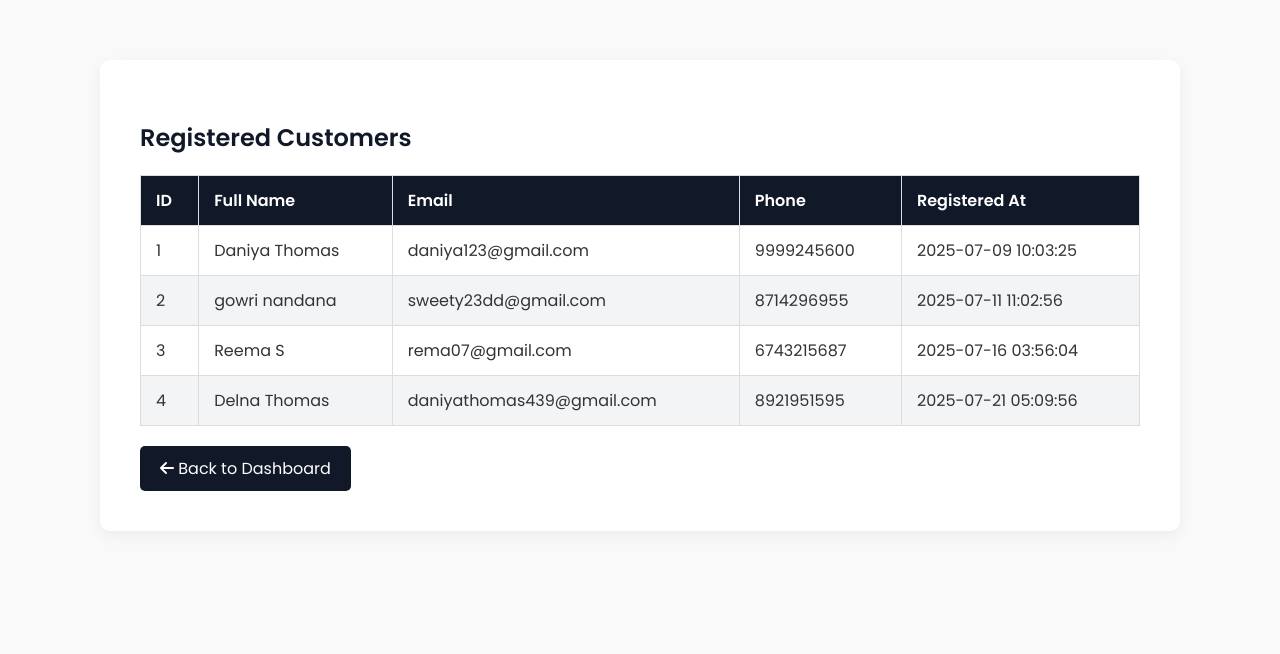
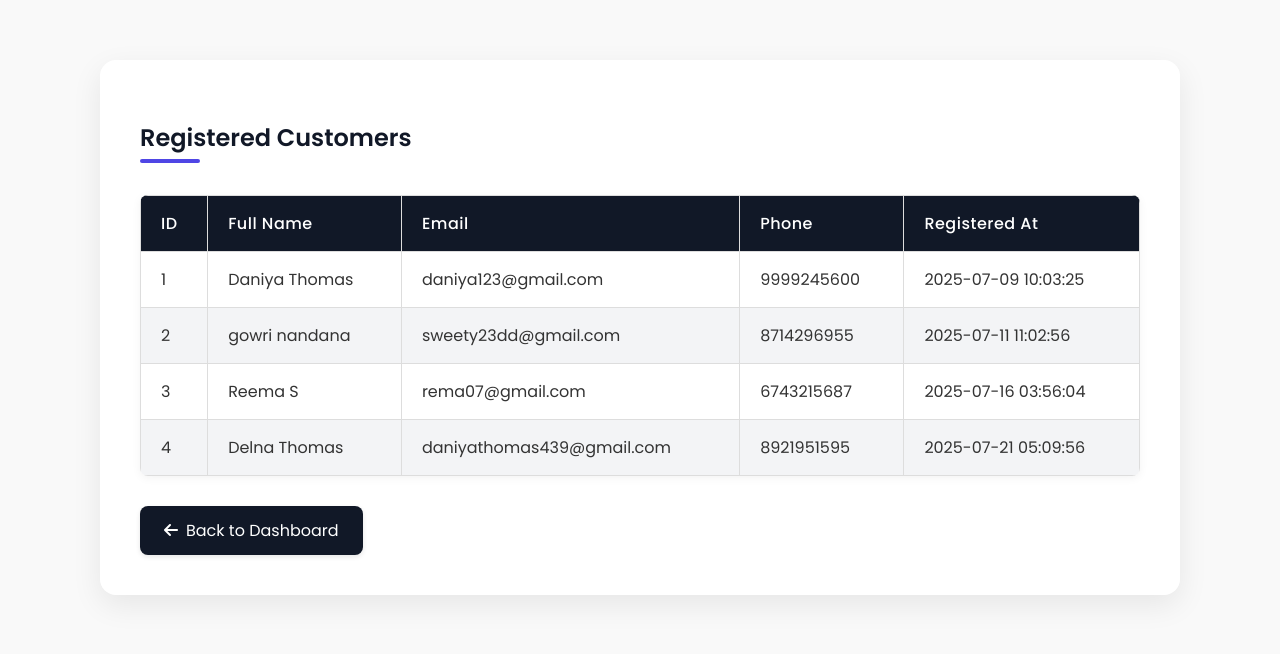
Before and after one commit to aparnova/cafe_website, a PHP site: page /view_customers.php in a window 1280 px wide. Shown: the top 654 px of the page. Run offline with PHP 8.4, Linux system fonts and the light colour scheme; data comes from the database, SQL or seed files in the repository.

Commit message:
update customers

```diff
--- a/mini project/view_customers.php
+++ b/mini project/view_customers.php
@@ -9,60 +9,224 @@ session_start();
   <title>Registered Customers - Admin Dashboard</title>
   <link rel="stylesheet" href="https://cdnjs.cloudflare.com/ajax/libs/font-awesome/6.4.0/css/all.min.css">
   <link href="https://fonts.googleapis.com/css2?family=Poppins:wght@300;400;500;600&display=swap" rel="stylesheet">
+  <link rel="stylesheet" href="https://cdnjs.cloudflare.com/ajax/libs/animate.css/4.1.1/animate.min.css">
   <style>
+    :root {
+      --primary-color: #111827;
+      --secondary-color: #374151;
+      --accent-color: #4f46e5;
+      --light-bg: #f9f9f9;
+      --table-even: #f3f4f6;
+      --table-hover: #e5e7eb;
+    }
+
     body {
       font-family: 'Poppins', sans-serif;
       margin: 0;
-      background: #f9f9f9;
+      background: var(--light-bg);
       color: #333;
+      transition: all 0.3s ease;
     }
+
     .container {
       max-width: 1000px;
       margin: 60px auto;
       background: white;
       padding: 40px;
-      border-radius: 10px;
-      box-shadow: 0 5px 15px rgba(0,0,0,0.05);
+      border-radius: 16px;
+      box-shadow: 0 10px 30px rgba(0,0,0,0.08);
+      transform: translateY(-20px);
+      opacity: 0;
+      animation: fadeInUp 0.6s ease-out forwards;
     }
+
     h2 {
       margin-bottom: 20px;
-      color: #111827;
+      color: var(--primary-color);
+      position: relative;
+      display: inline-block;
     }
+
+    h2::after {
+      content: '';
+      position: absolute;
+      bottom: -8px;
+      left: 0;
+      width: 60px;
+      height: 4px;
+      background: var(--accent-color);
+      border-radius: 2px;
+      transition: width 0.3s ease;
+    }
+
+    h2:hover::after {
+      width: 100px;
+    }
+
     table {
       width: 100%;
       border-collapse: collapse;
       margin-top: 20px;
+      box-shadow: 0 2px 10px rgba(0,0,0,0.05);
+      overflow: hidden;
+      border-radius: 8px;
     }
+
     table th, table td {
-      padding: 12px 15px;
+      padding: 15px 20px;
       border: 1px solid #ddd;
       text-align: left;
+      transition: all 0.2s ease;
     }
+
     table th {
-      background: #111827;
+      background: var(--primary-color);
       color: white;
+      font-weight: 500;
+      letter-spacing: 0.5px;
     }
+
     table tr:nth-child(even) {
-      background: #f3f4f6;
+      background: var(--table-even);
     }
+
+    table tr:hover td {
+      background: var(--table-hover);
+      transform: translateX(4px);
+    }
+
+    table tr {
+      transition: all 0.3s ease;
+    }
+
+    table tr:first-child:hover td {
+      transform: none;
+      background: var(--primary-color);
+    }
+
     .back-btn {
-      display: inline-block;
-      margin-top: 20px;
-      padding: 10px 20px;
-      background: #111827;
+      display: inline-flex;
+      align-items: center;
+      gap: 8px;
+      margin-top: 30px;
+      padding: 12px 24px;
+      background: var(--primary-color);
       color: white;
       text-decoration: none;
-      border-radius: 5px;
-      transition: background 0.3s ease;
+      border-radius: 8px;
+      transition: all 0.3s cubic-bezier(0.25, 0.8, 0.25, 1);
+      box-shadow: 0 2px 5px rgba(0,0,0,0.1);
     }
+
     .back-btn:hover {
-      background: #374151;
+      background: var(--accent-color);
+      transform: translateY(-2px);
+      box-shadow: 0 5px 15px rgba(79, 70, 229, 0.3);
+    }
+
+    .back-btn:active {
+      transform: translateY(0);
+    }
+
+    .loading-row {
+      animation: pulse 1.5s infinite ease-in-out;
+    }
+
+    @keyframes fadeInUp {
+      from {
+        opacity: 0;
+        transform: translateY(20px);
+      }
+      to {
+        opacity: 1;
+        transform: translateY(0);
+      }
+    }
+
+    @keyframes pulse {
+      0% { opacity: 0.6; }
+      50% { opacity: 1; }
+      100% { opacity: 0.6; }
+    }
+
+    @keyframes fadeIn {
+      from { opacity: 0; }
+      to { opacity: 1; }
+    }
+
+    /* Responsive table */
+    @media (max-width: 768px) {
+      .container {
+        padding: 20px;
+        margin: 20px;
+      }
+
+      table {
+        display: block;
+        overflow-x: auto;
+      }
+    }
+
+    /* Notification style */
+    .notification {
+      position: fixed;
+      top: 20px;
+      right: 20px;
+      padding: 15px 25px;
+      background: var(--accent-color);
+      color: white;
+      border-radius: 8px;
+      box-shadow: 0 5px 15px rgba(0,0,0,0.1);
+      transform: translateX(200%);
+      transition: transform 0.4s cubic-bezier(0.68, -0.55, 0.265, 1.55);
+      z-index: 1000;
+    }
+
+    .notification.show {
+      transform: translateX(0);
+    }
+
+    /* Floating action button */
+    .fab {
+      position: fixed;
+      bottom: 30px;
+      right: 30px;
+      width: 60px;
+      height: 60px;
+      background: var(--accent-color);
+      color: white;
+      border-radius: 50%;
+      display: flex;
+      align-items: center;
+      justify-content: center;
+      font-size: 24px;
+      box-shadow: 0 4px 20px rgba(79, 70, 229, 0.3);
+      cursor: pointer;
+      transition: all 0.3s ease;
+      z-index: 100;
+    }
+
+    .fab:hover {
+      transform: scale(1.1) translateY(-5px);
+      box-shadow: 0 8px 25px rgba(79, 70, 229, 0.4);
     }
   </style>
 </head>
 <body>
+  <!-- Notification element -->
+  <div id="notification" class="notification" style="display: none;">
+    <i class="fas fa-check-circle"></i> Action completed successfully!
+  </div>
+
+  <!-- Floating action button -->
+  <div class="fab animate__animated animate__bounceInUp" onclick="scrollToTop()">
+    <i class="fas fa-arrow-up"></i>
+  </div>
+
   <div class="container">
-    <h2>Registered Customers</h2>
+    <h2 class="animate__animated animate__fadeIn">Registered Customers</h2>
+
+    <div class="table-responsive">
       <table>
         <thead>
           <tr>
@@ -79,8 +243,11 @@ session_start();
           $result = mysqli_query($conn, $query);
 
           if ($result && mysqli_num_rows($result) > 0) {
+            $count = 0;
             while ($row = mysqli_fetch_assoc($result)) {
-            echo "<tr>";
+              $count++;
+              $animationDelay = $count * 0.1;
+              echo "<tr class='animate__animated animate__fadeInUp' style='animation-delay: {$animationDelay}s'>";
               echo "<td>" . htmlspecialchars($row['id']) . "</td>";
               echo "<td>" . htmlspecialchars($row['fullname']) . "</td>";
               echo "<td>" . htmlspecialchars($row['email']) . "</td>";
@@ -94,8 +261,70 @@ session_start();
           ?>
         </tbody>
       </table>
+    </div>
 
-    <a href="admin_dashboard.php" class="back-btn"><i class="fas fa-arrow-left"></i> Back to Dashboard</a>
+    <a href="admin_dashboard.php" class="back-btn animate__animated animate__fadeIn"><i class="fas fa-arrow-left"></i> Back to Dashboard</a>
   </div>
+
+  <script>
+    // Show notification
+    function showNotification(message) {
+      const notification = document.getElementById('notification');
+      notification.innerHTML = `<i class="fas fa-check-circle"></i> ${message}`;
+      notification.style.display = 'block';
+
+      setTimeout(() => {
+        notification.classList.add('show');
+      }, 10);
+
+      setTimeout(() => {
+        notification.classList.remove('show');
+        setTimeout(() => {
+          notification.style.display = 'none';
+        }, 400);
+      }, 3000);
+    }
+
+    // Scroll to top function
+    function scrollToTop() {
+      window.scrollTo({
+        top: 0,
+        behavior: 'smooth'
+      });
+    }
+
+    // Show FAB when scrolling
+    window.addEventListener('scroll', function() {
+      const fab = document.querySelector('.fab');
+      if (window.scrollY > 300) {
+        fab.style.display = 'flex';
+      } else {
+        fab.style.display = 'none';
+      }
+    });
+
+    // Table row click effect
+    document.addEventListener('DOMContentLoaded', function() {
+      const rows = document.querySelectorAll('tbody tr');
+
+      rows.forEach(row => {
+        row.addEventListener('click', function() {
+          // Remove active class from all rows
+          rows.forEach(r => r.classList.remove('active-row'));
+
+          // Add active class to clicked row
+          this.classList.add('active-row');
+
+          // Show notification (simulate action)
+          showNotification('Customer selected');
+        });
+      });
+
+      // Simulate loading data
+      setTimeout(() => {
+        showNotification('Data loaded successfully');
+      }, 1000);
+    });
+  </script>
 </body>
 </html>
```
Lines whose indentation alone changed are shown as unchanged.
